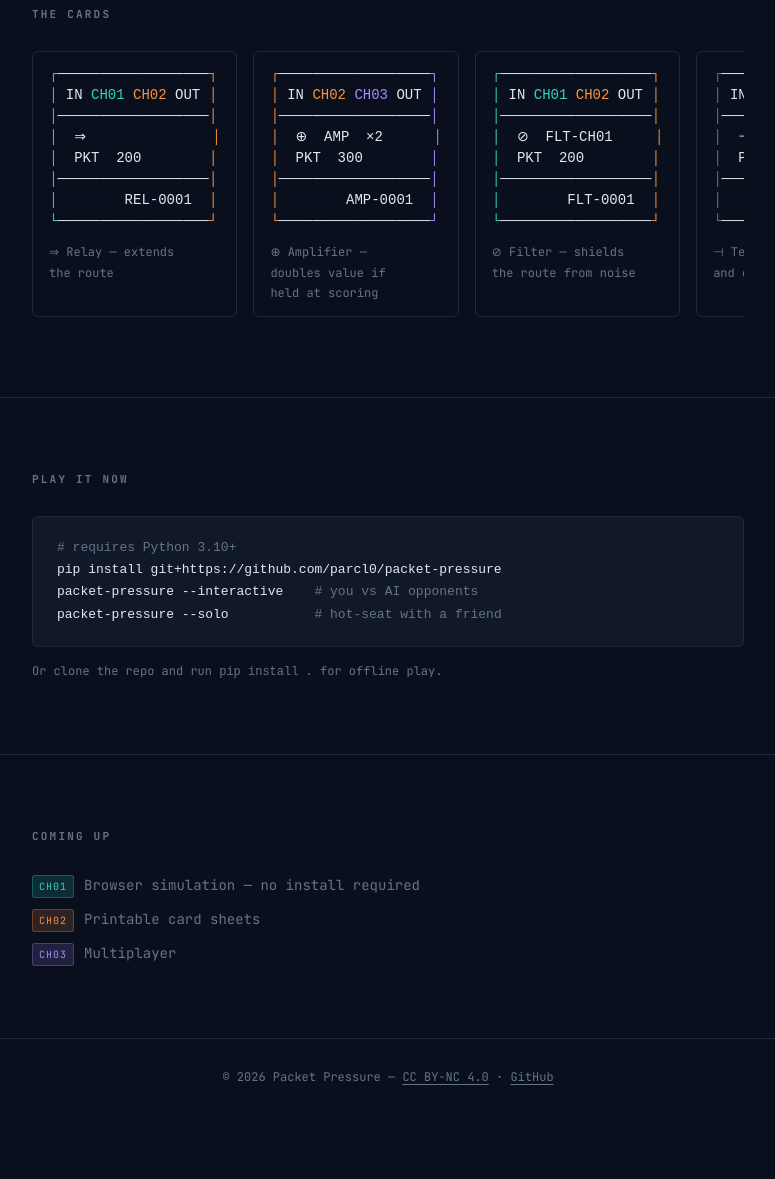
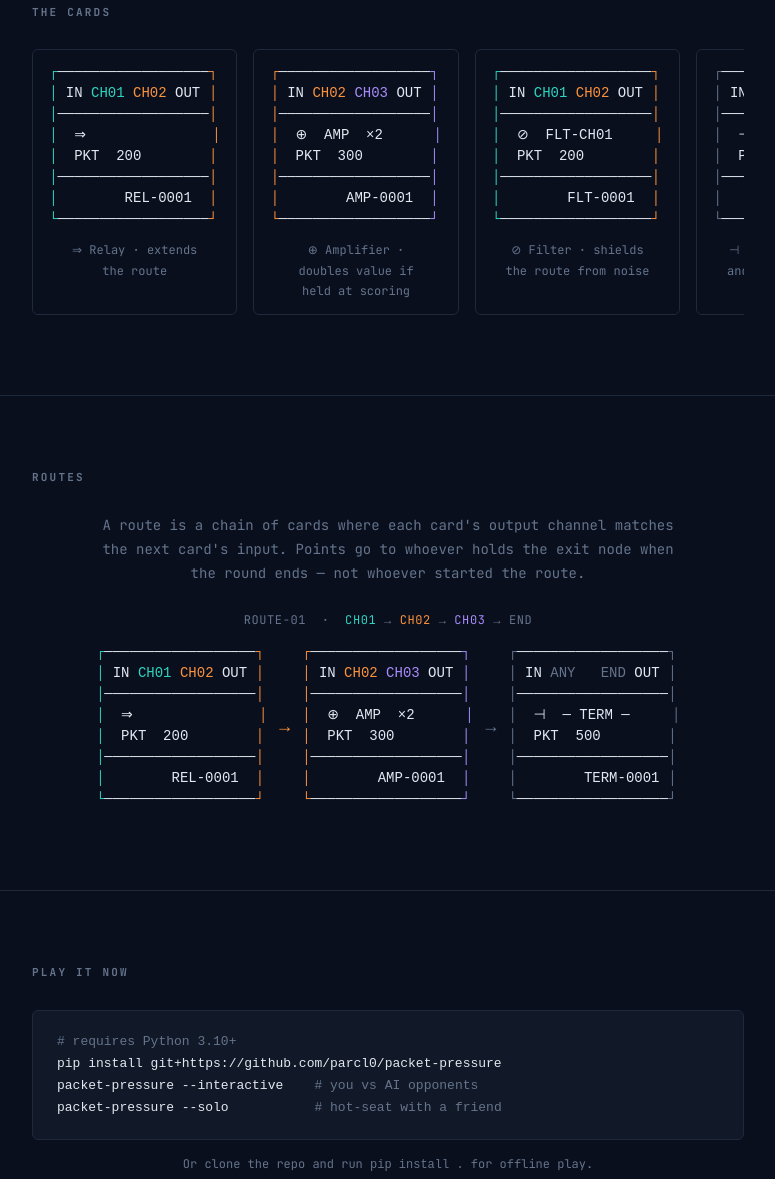
Before and after one commit to josterga/packet-pressure, a plain HTML site: page docs/index.html in a window 1280 px wide. Shown: the part 888-2067 px from the top of the page, without its empty margins (252-1027 px from the left). Before the commit the page ends 2003 px from the top, so only its background shows below. Drawn offline with Linux system fonts and the light colour scheme.

Commit message:
more landing page

```diff
--- a/docs/index.html
+++ b/docs/index.html
@@ -22,7 +22,6 @@
       <p class="hero-desc">A competitive routing card game · 3–5 players · ~30–45 min</p>
       <div class="ctas">
         <a href="https://github.com/parcl0/packet-pressure" class="btn btn-primary">View on GitHub</a>
-        <a href="https://github.com/parcl0/packet-pressure#overview" class="btn btn-secondary">Read the Rules</a>
       </div>
     </div>
   </header>
@@ -53,7 +52,7 @@
 <span class="c-teal">│</span>──────────────────<span class="c-orange">│</span>
 <span class="c-teal">│</span>        REL-0001  <span class="c-orange">│</span>
 <span class="c-teal">└</span>──────────────────<span class="c-orange">┘</span></pre>
-          <p class="card-caption">⇒ Relay — extends the route</p>
+          <p class="card-caption">⇒ Relay · extends the route</p>
         </div>
 
         <!-- Amplifier: CH02(orange) → CH03(purple) -->
@@ -66,7 +65,7 @@
 <span class="c-orange">│</span>──────────────────<span class="c-purple">│</span>
 <span class="c-orange">│</span>        AMP-0001  <span class="c-purple">│</span>
 <span class="c-orange">└</span>──────────────────<span class="c-purple">┘</span></pre>
-          <p class="card-caption">⊕ Amplifier — doubles value if held at scoring</p>
+          <p class="card-caption">⊕ Amplifier · doubles value if held at scoring</p>
         </div>
 
         <!-- Filter: CH01(teal) → CH02(orange), shields CH01 noise -->
@@ -79,7 +78,7 @@
 <span class="c-teal">│</span>──────────────────<span class="c-orange">│</span>
 <span class="c-teal">│</span>        FLT-0001  <span class="c-orange">│</span>
 <span class="c-teal">└</span>──────────────────<span class="c-orange">┘</span></pre>
-          <p class="card-caption">⊘ Filter — shields the route from noise</p>
+          <p class="card-caption">⊘ Filter · shields the route from noise</p>
         </div>
 
         <!-- Terminal: ANY → END (dim borders, no channel) -->
@@ -92,7 +91,7 @@
 <span class="c-dim">│</span>──────────────────<span class="c-dim">│</span>
 <span class="c-dim">│</span>        TERM-0001 <span class="c-dim">│</span>
 <span class="c-dim">└</span>──────────────────<span class="c-dim">┘</span></pre>
-          <p class="card-caption">⊣ Terminal — closes and claims any route</p>
+          <p class="card-caption">⊣ Terminal · closes and claims any route</p>
         </div>
 
         <!-- Noise: no input → targets CH01(teal) -->
@@ -105,8 +104,51 @@
 │──────────────────<span class="c-teal">│</span>
 │       NOISE-0001 <span class="c-teal">│</span>
 └──────────────────<span class="c-teal">┘</span></pre>
-          <p class="card-caption">⚠ Noise — destroys routes on a channel</p>
+          <p class="card-caption">⚠ Noise · destroys routes on a channel</p>
         </div>
+
+      </div>
+    </div>
+  </section>
+
+  <!-- ── Routes ── -->
+  <section class="routes">
+    <div class="container">
+      <h2>Routes</h2>
+      <p class="routes-desc">A route is a chain of cards where each card's output channel matches the next card's input. Points go to whoever holds the exit node when the round ends — not whoever started the route.</p>
+      <div class="route-label">ROUTE-01 &nbsp;·&nbsp; <span class="c-teal">CH01</span> → <span class="c-orange">CH02</span> → <span class="c-purple">CH03</span> → <span class="c-dim">END</span></div>
+      <div class="route-row">
+
+        <pre class="route-card"><span class="c-teal">┌</span>──────────────────<span class="c-orange">┐</span>
+<span class="c-teal">│</span> IN <span class="c-teal">CH01</span> <span class="c-orange">CH02</span> OUT <span class="c-orange">│</span>
+<span class="c-teal">│</span>──────────────────<span class="c-orange">│</span>
+<span class="c-teal">│</span>  ⇒               <span class="c-orange">│</span>
+<span class="c-teal">│</span>  PKT  200        <span class="c-orange">│</span>
+<span class="c-teal">│</span>──────────────────<span class="c-orange">│</span>
+<span class="c-teal">│</span>        REL-0001  <span class="c-orange">│</span>
+<span class="c-teal">└</span>──────────────────<span class="c-orange">┘</span></pre>
+
+        <span class="route-arrow c-orange">→</span>
+
+        <pre class="route-card"><span class="c-orange">┌</span>──────────────────<span class="c-purple">┐</span>
+<span class="c-orange">│</span> IN <span class="c-orange">CH02</span> <span class="c-purple">CH03</span> OUT <span class="c-purple">│</span>
+<span class="c-orange">│</span>──────────────────<span class="c-purple">│</span>
+<span class="c-orange">│</span>  ⊕  AMP  ×2      <span class="c-purple">│</span>
+<span class="c-orange">│</span>  PKT  300        <span class="c-purple">│</span>
+<span class="c-orange">│</span>──────────────────<span class="c-purple">│</span>
+<span class="c-orange">│</span>        AMP-0001  <span class="c-purple">│</span>
+<span class="c-orange">└</span>──────────────────<span class="c-purple">┘</span></pre>
+
+        <span class="route-arrow c-dim">→</span>
+
+        <pre class="route-card"><span class="c-dim">┌</span>──────────────────<span class="c-dim">┐</span>
+<span class="c-dim">│</span> IN <span class="c-dim">ANY</span>   <span class="c-dim">END</span> OUT <span class="c-dim">│</span>
+<span class="c-dim">│</span>──────────────────<span class="c-dim">│</span>
+<span class="c-dim">│</span>  ⊣  ─ TERM ─     <span class="c-dim">│</span>
+<span class="c-dim">│</span>  PKT  500        <span class="c-dim">│</span>
+<span class="c-dim">│</span>──────────────────<span class="c-dim">│</span>
+<span class="c-dim">│</span>        TERM-0001 <span class="c-dim">│</span>
+<span class="c-dim">└</span>──────────────────<span class="c-dim">┘</span></pre>
 
       </div>
     </div>
@@ -131,7 +173,7 @@ packet-pressure --solo           <span class="comment"># hot-seat with a friend<
     <div class="container">
       <h2>Coming up</h2>
       <ul class="roadmap-list">
-        <li><span class="badge badge-ch1">ch01</span> Browser simulation — no install required</li>
+        <li><span class="badge badge-ch1">ch01</span> Browser simulation · no install required</li>
         <li><span class="badge badge-ch2">ch02</span> Printable card sheets</li>
         <li><span class="badge badge-ch3">ch03</span> Multiplayer</li>
       </ul>
@@ -141,7 +183,7 @@ packet-pressure --solo           <span class="comment"># hot-seat with a friend<
   <!-- ── Footer ── -->
   <footer>
     <div class="container">
-      © 2026 Packet Pressure &mdash;
+      © 2026 Packet Pressure &middot;
       <a href="https://github.com/parcl0/packet-pressure/blob/main/LICENSE">CC BY-NC 4.0</a>
       &middot;
       <a href="https://github.com/parcl0/packet-pressure">GitHub</a>
--- a/docs/style.css
+++ b/docs/style.css
@@ -112,6 +112,13 @@ section {
 .c-purple { color: var(--purple); }
 .c-dim    { color: var(--dim); }
 
+/* ── Center paragraph body text in all sections except roadmap ── */
+section:not(.roadmap) p {
+  text-align: center;
+  margin-left: auto;
+  margin-right: auto;
+}
+
 /* ── What it is ── */
 .what p {
   color: var(--dim);
@@ -158,6 +165,64 @@ h2 {
   color: var(--dim);
   max-width: 20ch;
   white-space: normal;
+}
+
+/* ── Routes ── */
+.routes-desc {
+  color: var(--dim);
+  margin-bottom: 24px;
+  max-width: 600px;
+}
+
+.route-label {
+  font-size: 12px;
+  color: var(--dim);
+  margin-bottom: 12px;
+  letter-spacing: 0.05em;
+  text-align: center;
+}
+
+.route-row {
+  display: flex;
+  align-items: center;
+  justify-content: center;
+  gap: 12px;
+  overflow-x: auto;
+  padding-bottom: 8px;
+}
+
+.route-card {
+  flex: 0 0 auto;
+  font-size: 14px;
+  line-height: 1.5;
+  white-space: pre;
+  color: var(--text);
+}
+
+.route-arrow {
+  font-size: 18px;
+  flex: 0 0 auto;
+}
+
+.route-notes {
+  margin-top: 20px;
+  list-style: none;
+  display: flex;
+  flex-direction: column;
+  gap: 6px;
+}
+
+.route-notes li {
+  font-size: 12px;
+  color: var(--dim);
+  padding-left: 1em;
+  position: relative;
+}
+
+.route-notes li::before {
+  content: "·";
+  position: absolute;
+  left: 0;
 }
 
 /* ── Install ── */
```
